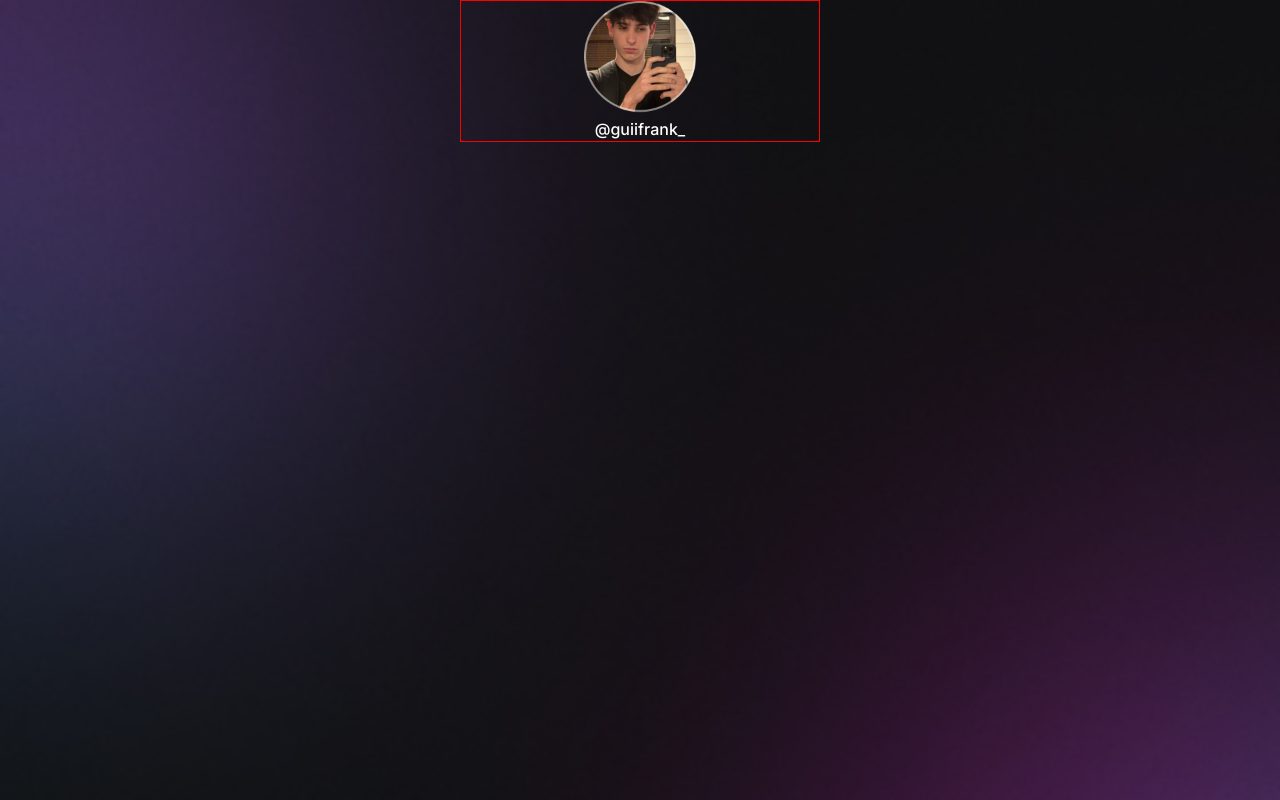
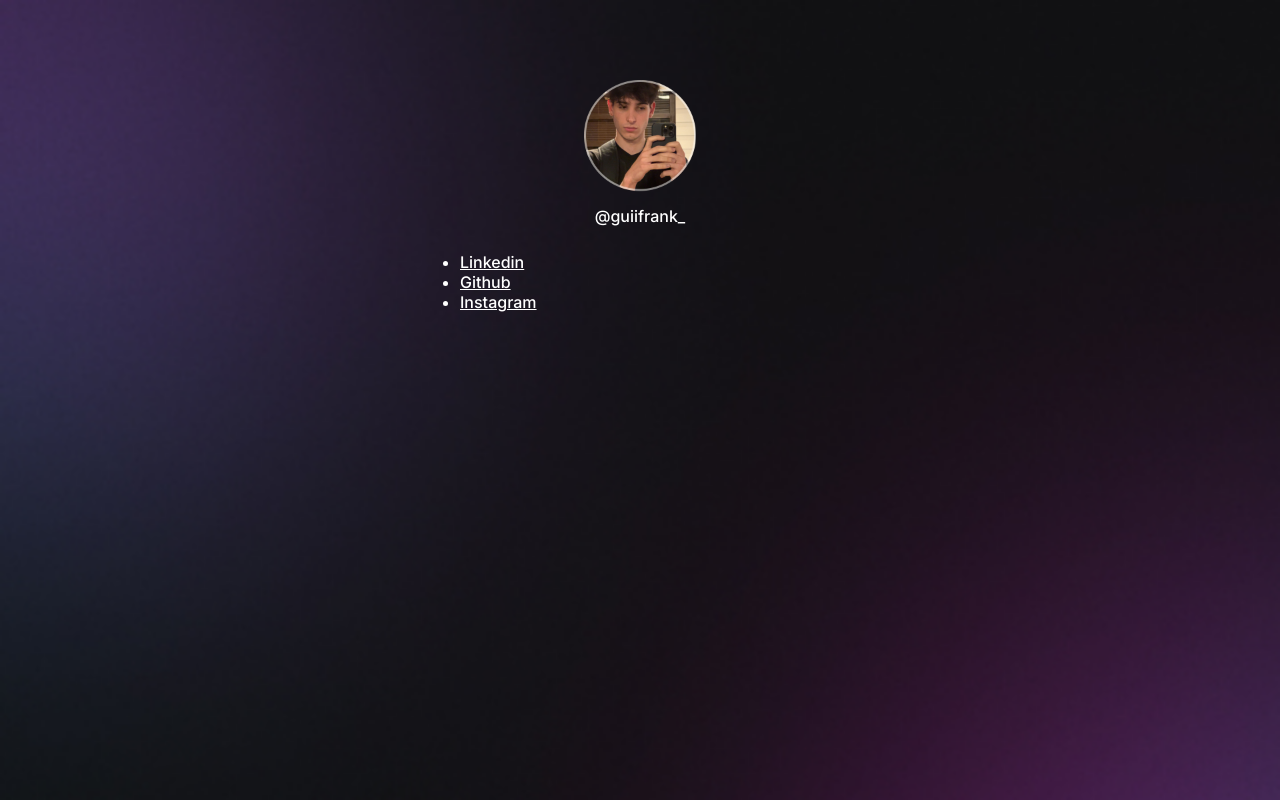
Before and after one commit to guiifrank/ProjetoLinks, a plain HTML site: page index.html in a window 1280 px wide. Drawn offline with Linux system fonts and the light colour scheme.

Commit message:
criacao dos links = linkedin, github e instagram

```diff
--- a/index.html
+++ b/index.html
@@ -18,6 +18,23 @@
         <img src="./assets/avatar.png" alt="Foto de Guilherme Frank" />
         <p>@guiifrank_</p>
       </div>
+      <ul>
+        <li>
+          <a
+            href="https://www.linkedin.com/in/guilherme-frank-926049286/"
+            target="_blank"
+            >Linkedin</a
+          >
+        </li>
+        <li>
+          <a href="https://github.com/guiifrank" target="_blank">Github</a>
+        </li>
+        <li>
+          <a href="https://www.instagram.com/guiifrank_" target="_blank"
+            >Instagram</a
+          >
+        </li>
+      </ul>
     </div>
   </body>
 </html>
--- a/style.css
+++ b/style.css
@@ -15,12 +15,12 @@ body * {
 
 #container {
   width: 360px;
-  border: 1px solid red;
-  margin: auto;
+  margin: 56px auto 0px;
 }
 
 #profile {
   text-align: center;
+  padding: 24px;
 }
 
 #profile img {
@@ -31,4 +31,5 @@ body * {
   font-weight: 500;
   font-size: 16px;
   line-height: 24px;
+  margin-top: 8px;
 }
```
